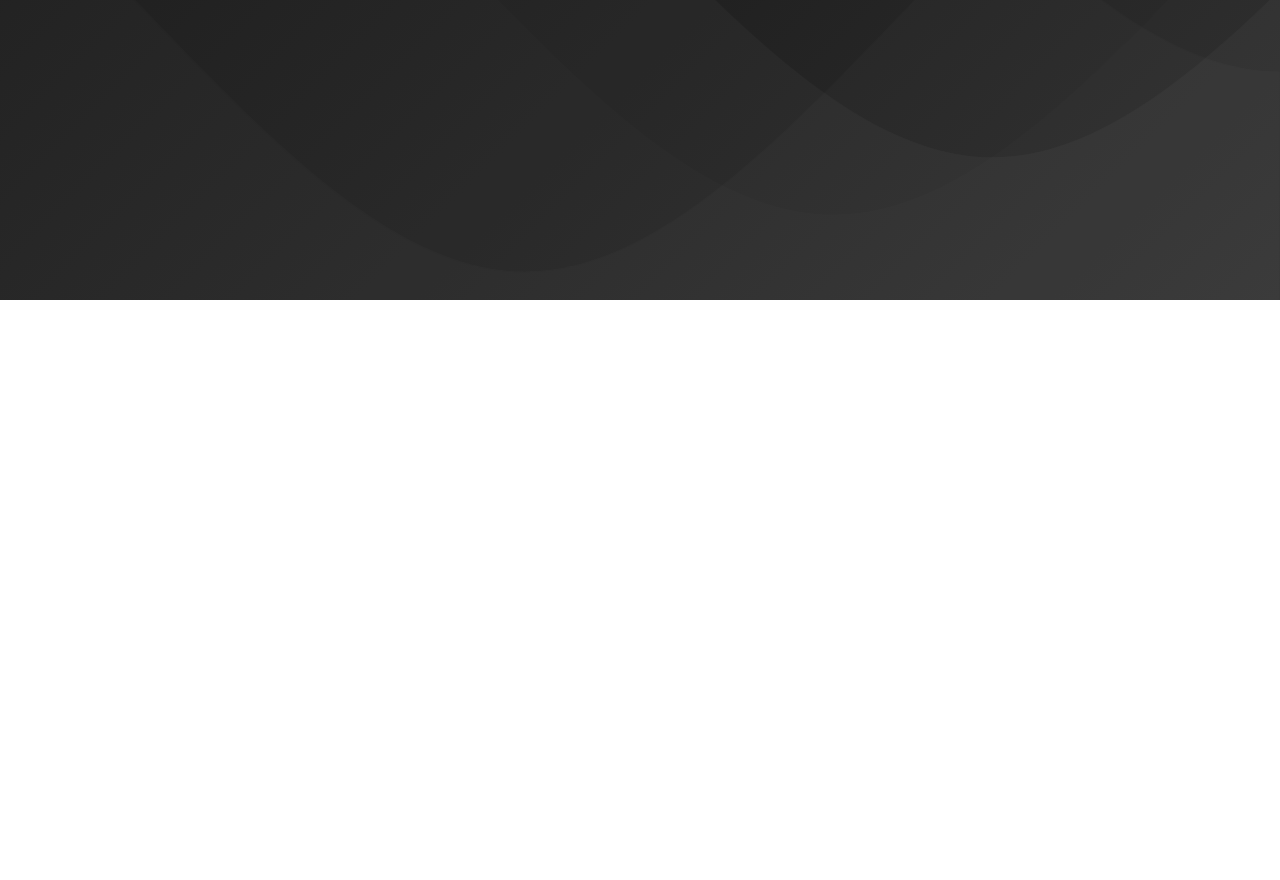
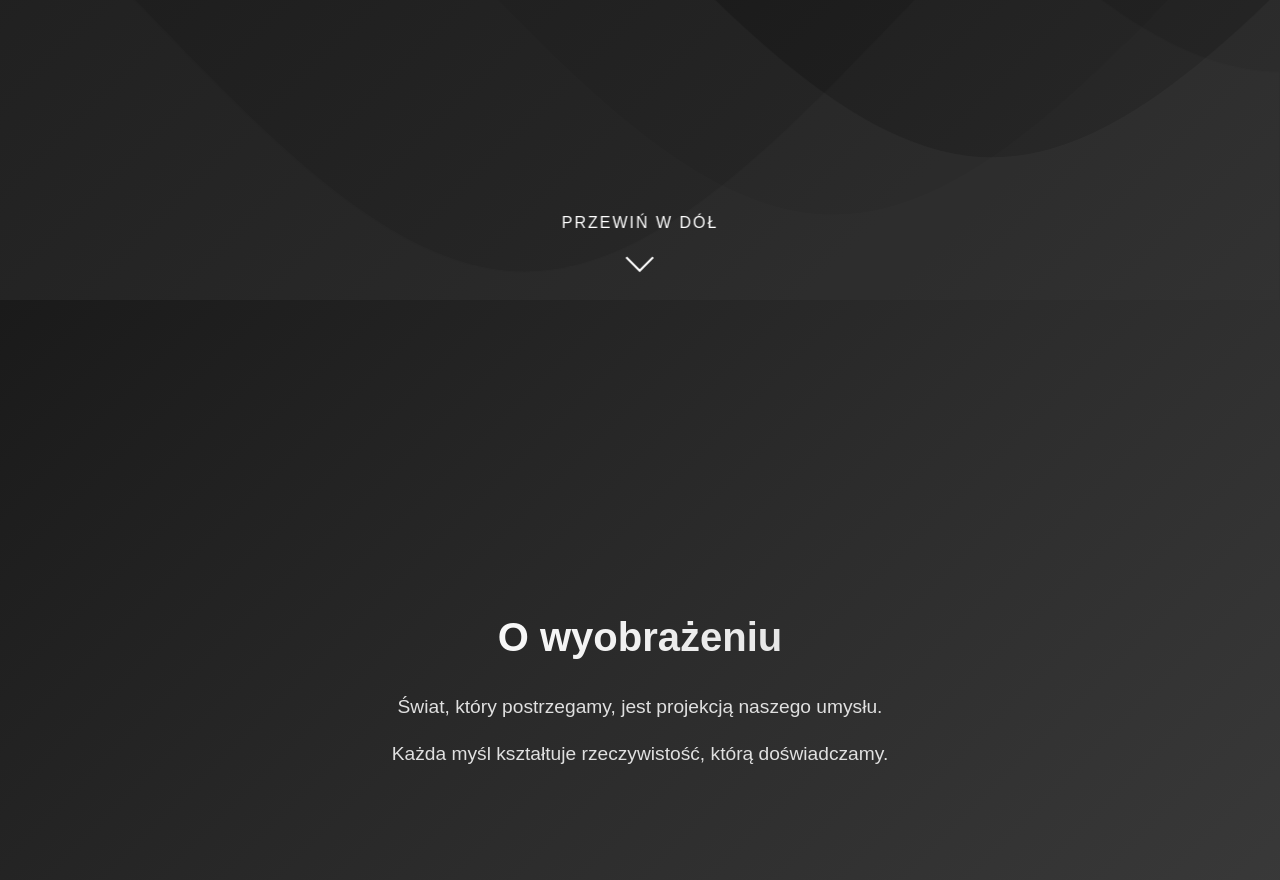
Before and after one commit to traininguniverse/world, a website: page index.html in a window 1280 px wide. Shown: the part 500-1380 px from the top of the page. Before the commit the page ends 800 px from the top, so only its background shows below. Drawn offline with Linux system fonts and the light colour scheme.

Commit message:
add second section

```diff
--- a/index.html
+++ b/index.html
@@ -7,6 +7,7 @@
     <link rel="stylesheet" href="style.css">
 </head>
 <body>
+    <section class="first-section">
         <div class="wave-container">
             <svg class="waves" xmlns="http://www.w3.org/2000/svg" viewBox="0 24 150 28" preserveAspectRatio="none">
                 <defs>
@@ -28,6 +29,20 @@
             <span class="quote-part">wyobrażeniem</span>
         </h1>
 
+        <div class="scroll-indicator">
+            <span>Przewiń w dół</span>
+            <div class="scroll-arrow"></div>
+        </div>
+    </section>
+
+    <section class="second-section">
+        <div class="content">
+            <h2>O wyobrażeniu</h2>
+            <p>Świat, który postrzegamy, jest projekcją naszego umysłu.</p>
+            <p>Każda myśl kształtuje rzeczywistość, którą doświadczamy.</p>
+        </div>
+    </section>
+
     <script src="script.js"></script>
 </body>
 </html>
--- a/script.js
+++ b/script.js
@@ -27,4 +27,36 @@ document.addEventListener('DOMContentLoaded', () => {
             letter.style.animationDelay = '0s';
         });
     });
+
+    // Obsługa przewijania
+    const scrollIndicator = document.querySelector('.scroll-indicator');
+    const secondSection = document.querySelector('.second-section');
+
+    if (scrollIndicator && secondSection) {
+        scrollIndicator.addEventListener('click', () => {
+            secondSection.scrollIntoView({
+                behavior: 'smooth',
+                block: 'start'
+            });
+        });
+    }
+
+    // Animacja contentu przy scrollowaniu
+    const observerOptions = {
+        threshold: 0.2,
+        rootMargin: '-50px'
+    };
+
+    const contentObserver = new IntersectionObserver((entries) => {
+        entries.forEach(entry => {
+            if (entry.isIntersecting) {
+                entry.target.classList.add('visible');
+            }
+        });
+    }, observerOptions);
+
+    // Obserwuj wszystkie elementy z klasą content
+    document.querySelectorAll('.second-section .content').forEach(content => {
+        contentObserver.observe(content);
+    });
 });
--- a/style.css
+++ b/style.css
@@ -5,15 +5,14 @@
 }
 
 body {
+    margin: 0;
+    padding: 0;
     background: linear-gradient(135deg, #0a0a0a 0%, #1a1a1a 50%, #2c2c2c 100%);
     color: white;
-    display: flex;
-    justify-content: center;
-    align-items: center;
-    height: 100vh;
-    margin: 0;
     font-family: Arial, sans-serif;
-    overflow: hidden;
+    overflow-x: hidden;
+    overflow-y: auto;
+    min-height: 100vh;
 }
 
 .wave-container {
@@ -23,6 +22,7 @@ body {
     top: 0;
     left: 0;
     z-index: -1;
+    pointer-events: none;
 }
 
 .waves {
@@ -222,3 +222,114 @@ body {
         min-height: 40px;
     }
 }
+
+/* Sekcje */
+section {
+    height: 100vh;
+    width: 100%;
+    display: flex;
+    justify-content: center;
+    align-items: center;
+    position: relative;
+}
+
+.second-section {
+    background: linear-gradient(135deg, #1a1a1a 0%, #2c2c2c 50%, #3c3c3c 100%);
+}
+
+/* Scroll indicator */
+.scroll-indicator {
+    position: absolute;
+    bottom: 2rem;
+    left: 50%;
+    transform: translateX(-50%);
+    display: flex;
+    flex-direction: column;
+    align-items: center;
+    cursor: pointer;
+    color: white;
+    opacity: 0;
+    animation: fadeIn 1s ease forwards 2s;
+    z-index: 10;
+}
+
+.scroll-indicator span {
+    margin-bottom: 1rem;
+    font-size: 1rem;
+    text-transform: uppercase;
+    letter-spacing: 2px;
+}
+
+.scroll-arrow {
+    width: 20px;
+    height: 20px;
+    border-right: 2px solid white;
+    border-bottom: 2px solid white;
+    transform: rotate(45deg);
+    animation: bounce 2s infinite;
+}
+
+@keyframes bounce {
+    0%, 20%, 50%, 80%, 100% {
+        transform: translateY(0) rotate(45deg);
+    }
+    40% {
+        transform: translateY(-10px) rotate(45deg);
+    }
+    60% {
+        transform: translateY(-5px) rotate(45deg);
+    }
+}
+
+@keyframes fadeIn {
+    from {
+        opacity: 0;
+        transform: translateY(20px) translateX(-50%);
+    }
+    to {
+        opacity: 1;
+        transform: translateY(0) translateX(-50%);
+    }
+}
+
+/* Druga sekcja */
+.second-section .content {
+    max-width: 800px;
+    padding: 2rem;
+    text-align: center;
+    opacity: 0;
+    transform: translateY(30px);
+    transition: all 0.8s ease;
+}
+
+.second-section .content.visible {
+    opacity: 1;
+    transform: translateY(0);
+}
+
+.second-section h2 {
+    font-size: 2.5rem;
+    margin-bottom: 2rem;
+    background: linear-gradient(to right, #ffffff, #e0e0e0);
+    -webkit-background-clip: text;
+    background-clip: text;
+    -webkit-text-fill-color: transparent;
+}
+
+.second-section p {
+    font-size: 1.2rem;
+    line-height: 1.6;
+    margin-bottom: 1rem;
+    color: #e0e0e0;
+}
+
+/* Dodaj style dla first-section */
+.first-section {
+    position: relative;
+    height: 100vh;
+    width: 100%;
+    display: flex;
+    justify-content: center;
+    align-items: center;
+    overflow: hidden;
+}
```
Lines whose indentation alone changed are shown as unchanged.
